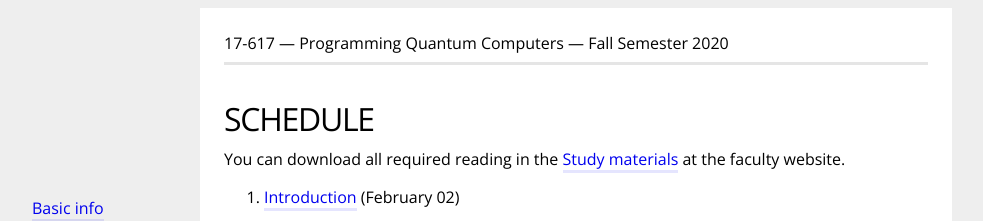
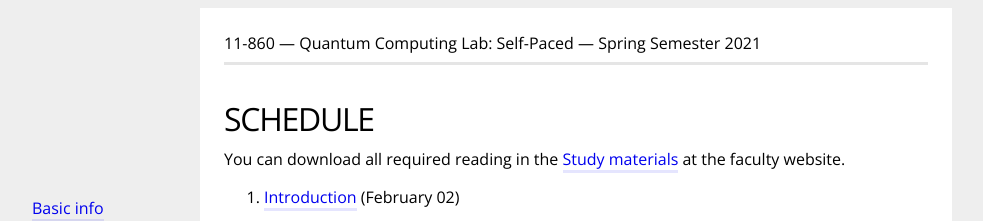
Before and after one commit to thequantumturtle/QuantumSpring2022, a Jekyll site: the page built from schedule.md, in a window 1280 px wide. Shown: the top 221 px of the page, without its empty margins (64-1047 px from the left). Built offline with Jekyll 4.4.1, drawn with Linux system fonts in a browser that asks for light colours.

Commit message:
adds jekyll servability and updates website config

```diff
--- a/_config.yml
+++ b/_config.yml
@@ -4,10 +4,10 @@
 courseName: "Programming Universal Gate Quantum Computers"
 
 # small title that is at the top of every page
-subtitle: "17-617 — Programming Quantum Computers — Fall Semester 2020"
+subtitle: "11-860 — Quantum Computing Lab: Self-Paced — Spring Semester 2021"
 
 # baseurl is the same as the name of the repository
-baseurl: /QuantumFall2020
+baseurl: /QuantumSpring2021
 
 # url where the required reading is available to download
 docsUrl: "https://www.amazon.com/_/dp/1492039683?tag=oreilly20-20"
--- a/schedule.md
+++ b/schedule.md
@@ -9,7 +9,7 @@ You can download all required reading in the [Study materials]({{ site.docsUrl }
 {% endif %}
 
 <ol>
-{% assign syllabus = (site.syllabus | sort: "week") %}
+{% assign syllabus = site.syllabus | sort: "week" %}
 {% for week in syllabus %}
   <li>
   	<a href="{{ site.baseurl }}{{ week.url }}">{{ week.title }}</a>
```
Also changed, not shown: Gemfile (added, +9 -0 lines), index.md (+26 -26 lines), Gemfile.lock (added), _syllabus/1-Introduction.md (renamed from _syllabus/1-Introduction copy.md).
